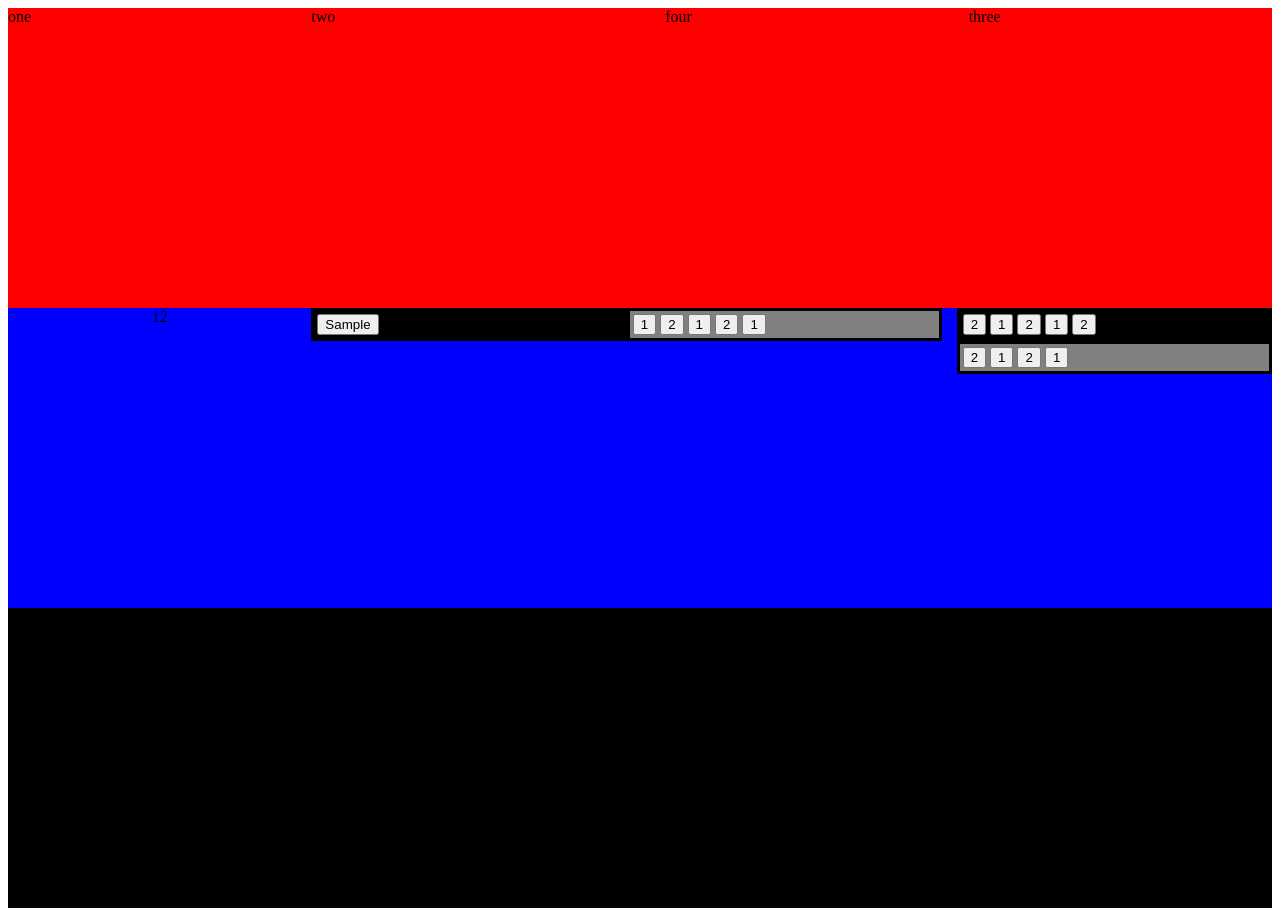
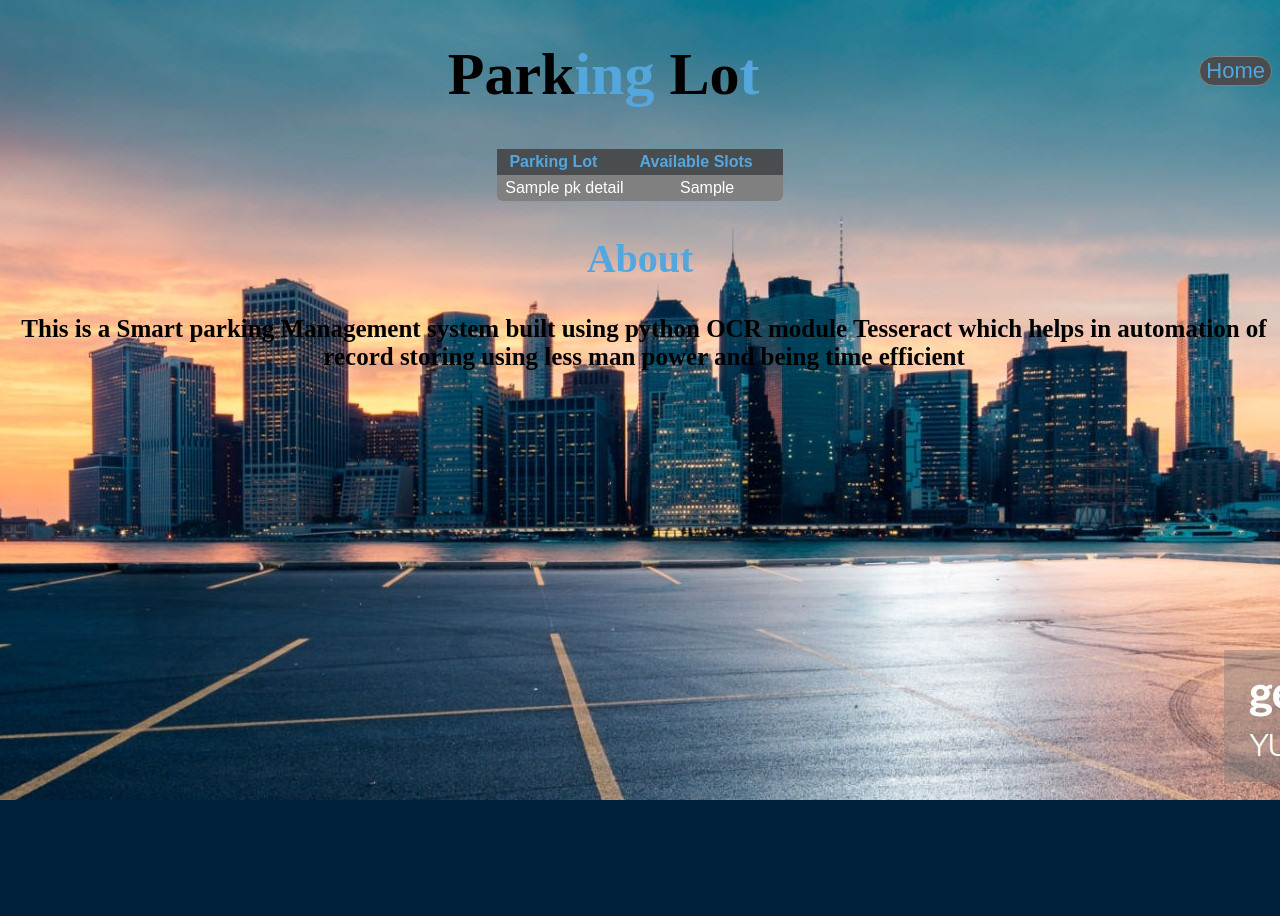
Before and after one commit to Baluds/Smart_parking, a Flask app: template templates/lot.html in a window 1280 px wide. After the commit the page ends 800 px from the top, so only its background shows below. Run offline with Flask 2, Linux system fonts and the light colour scheme; the template is opened without the code that fills it: most values are stand-ins (such as "Sample title", 1, 10 or a date in 2020).

Commit message:
smart parking v1.0

```diff
--- a/static/css/up.css
+++ b/static/css/up.css
@@ -299,3 +299,20 @@ width: 100%;
 
 
 }
+
+
+.fit{
+
+
+  color: black;
+  font-weight: bold;
+  position: absolute;
+  text-align: center;
+  font-size: 25px;
+}
+
+.bgg{
+
+   background-color: grey;
+    position: absolute;
+  }
--- a/templates/lot.html
+++ b/templates/lot.html
@@ -4,10 +4,26 @@
    <title>Parking Lot Details</title>
 
   <link rel="stylesheet" type="text/css" href="static/css/up.css">
+
+<style>
+
+
+ body {
+  background-image: url('static/images/b2.jpg');
+
+
+}
+
+
+   </style>
+
  </head>
  <body>
-
-<!--<table>
+  <nav>
+  <p><button style="float: right;font-size: 22px;" class="form-submit-button" onclick="window.location.href = 'upload';"><span>Home</span>    </button></p>
+</nav>
+<h1><span class="hdr">Park</span><span class="lft">ing </span><span class="hdr">Lo</span><span class="lft">t</span></h1>
+<table class="center" >
      <tr>
        <th>Parking Lot</th>
        <th>Available Slots</th>
@@ -19,59 +35,15 @@
      </tr>
      {% endfor %}
 
-   </table>-->
-
-<div class="st" >
-  <div style="float: left;width: 24%;background-position: bottom;text-align: " >one</div>
-  <div style="float: left;width: 24%;background-position: bottom;"  >two</div>
-  <div style="float: right;width: 24%;background-position: bottom;"  >three</div>
-  <div style="float: right;width: 24%;background-position: bottom;"  >four</div>
+   </table>
+<footer>
+   <div>
+    <h2 style="color: #54a7de;text-align: center;font-size:40px;" >About</h2>
+    <div class="bgg" > </div>
+  <div class="fit"  > This is a Smart parking Management system built using python OCR module Tesseract which helps in automation of record storing using less man power and being time efficient</div>
 </div>
 
-<div class="cont">
-<div  style="width: 100%;" >
-    {% for pk in pk_details %}
-    <div style="float: left;width: 24%;" ><div style="text-align: center;">12</div></div>
-    {% endfor %}
-
-   <!-- <div style="float: left;width: 24%;" ><div  style="text-align: center;" >B</div></div>
-
-    <div style="float: left;width: 24%;" ><div style="text-align: center;" >C</div></div>
-
-   <div style="float: right;width: 24%;" ><div style="text-align: center;" >D</div></div>-->
-
-
-</div>
-  <div style="float: left;width: 24%;background-color: black;border: solid black;padding: 3px;" >
-  {% for pk in pk_details %}
-  <button>{{ pk['Space left'] }}</button>
-  {% endfor %}
-  </div>
-  <div style="float: left;width: 24%;background-color: grey;border: solid black;padding: 3px;" ><button>1</button>
-  <button>2</button>
-  <button>1</button>
-  <button>2</button>
-  <button>1</button></div>
-  <div style="float: right;width: 24%;background-color: black;border: solid black;padding: 3px;" ><button>2</button>
-  <button>1</button>
-  <button>2</button>
-  <button>1</button>
-  <button>2</button></div>
-  <div style="float: right;width: 24%;background-color: grey;border: solid black;padding: 3px;" ><button>2</button>
-  <button>1</button>
-  <button>2</button>
-  <button>1</button>
-</div>
-
-
-
-</div>
-
-<div class="nd" >
-  <span>3rd</span>
-</div>
-
-
+   </footer>
 
 
  </body>
--- a/templates/uploadsu.html
+++ b/templates/uploadsu.html
@@ -9,7 +9,7 @@
 
 
  body {
-  background-image: url('static/images/bg7.jpg');
+  background-image: url('static/images/b2.jpg');
 }
 
 
```
Also changed, not shown: static/images/b2.jpg (added).
